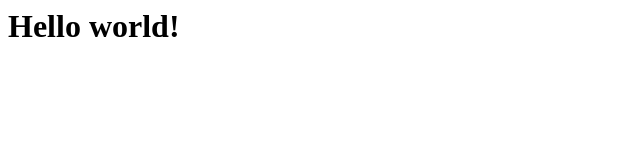
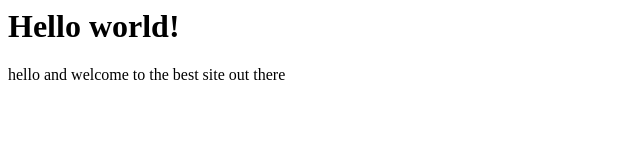
Before and after one commit to Emilybyrne-ai/Emilybyrne-ai.github.io, a plain HTML site: page index.html in a window 1280 px wide. Shown: the whole page, without its empty margins (0-640 px from the left). Drawn offline with Linux system fonts and the light colour scheme.

Commit message:
Update index.html
added paragraph

```diff
--- a/index.html
+++ b/index.html
@@ -1 +1,2 @@
 <h1>Hello world!</h1>
+<p>hello and welcome to the best site out there</p>
```
